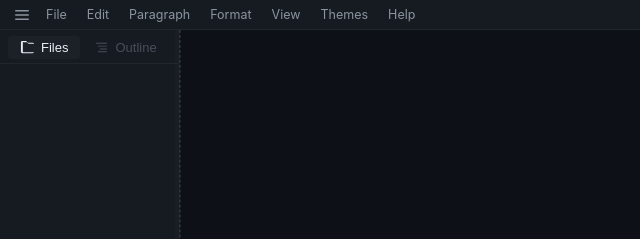
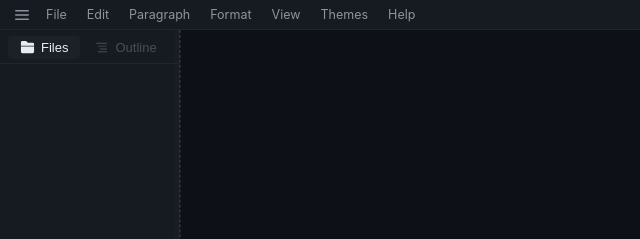
Before and after one commit to omondistep/lectura, an Electron app: page static/index.html in a window 1400 px wide. Shown: the top 239 px of the page, 0-640 px from the left. Drawn offline with nearby package versions, Linux system fonts and the light colour scheme.

Commit message:
Replace Files icon with cleaner filled folder icon

```diff
--- a/static/index.html
+++ b/static/index.html
@@ -248,7 +248,7 @@
     <!-- sidebar mode tabs -->
     <div class="sidebar-tabs">
       <button class="sidebar-tab active" data-mode="files" title="Files">
-        <svg width="15" height="15" viewBox="0 0 16 16" fill="currentColor"><path d="M1 2.5A1.5 1.5 0 012.5 1h3.379a1.5 1.5 0 011.06.44l1.122 1.12A1.5 1.5 0 009.121 3H13.5A1.5 1.5 0 0115 4.5v8a1.5 1.5 0 01-1.5 1.5h-11A1.5 1.5 0 011 12.5v-10zm2.5-.5a.5.5 0 00-.5.5v10a.5.5 0 00.5.5h11a.5.5 0 00.5-.5v-8a.5.5 0 00-.5-.5H9.121a.5.5 0 01-.354-.146L7.354 2.44A.5.5 0 007 2.293H3.5z"/></svg>
+        <svg width="15" height="15" viewBox="0 0 16 16" fill="currentColor"><path d="M2.5 1A1.5 1.5 0 001 2.5V6h14V4.5A1.5 1.5 0 0013.5 3H9.121a1.5 1.5 0 01-1.06-.44L6.939 1.44A1.5 1.5 0 005.879 1H2.5z"/><path d="M1 7v5.5A1.5 1.5 0 002.5 14h11a1.5 1.5 0 001.5-1.5V7H1z"/></svg>
         <span>Files</span>
       </button>
       <button class="sidebar-tab" data-mode="outline" title="Outline">
```
